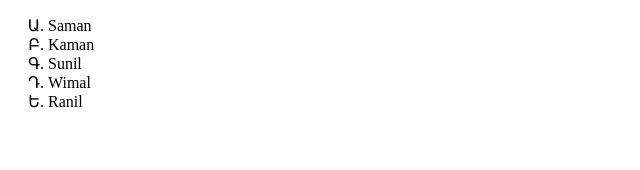
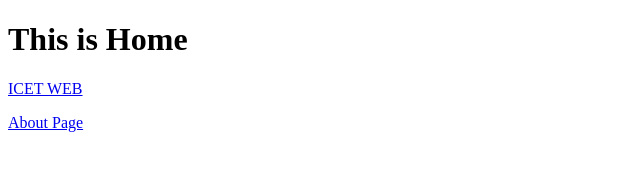
Before and after one commit to Ravihansi17/IT-Day02, a plain HTML site: page index.html in a window 1280 px wide. Shown: the whole page, without its empty margins (0-640 px from the left). Drawn offline with Linux system fonts and the light colour scheme.

Commit message:
refactor: update HTML structure and add About page

```diff
--- a/index.html
+++ b/index.html
@@ -63,14 +63,21 @@
         <li>Ranil</li>
     </ol>-->
 
-    <ul style="list-style-type: armenian;">
+    <!-- <ul style="list-style-type: armenian;">
         <li>Saman</li>
         <li>Kaman</li>
         <li>Sunil</li>
         <li>Wimal</li>
         <li>Ranil</li>
-    </ul>
+    </ul>-->
 
+<h1>This is Home</h1>
+
+    <a href="https://icet.lk">
+        <p>ICET WEB</p>
+    </a>
+
+    <a href="/about.html">About Page</a>
 
 </body>
 </html>
```
Also changed, not shown: about.html (added, +16 -0 lines).
